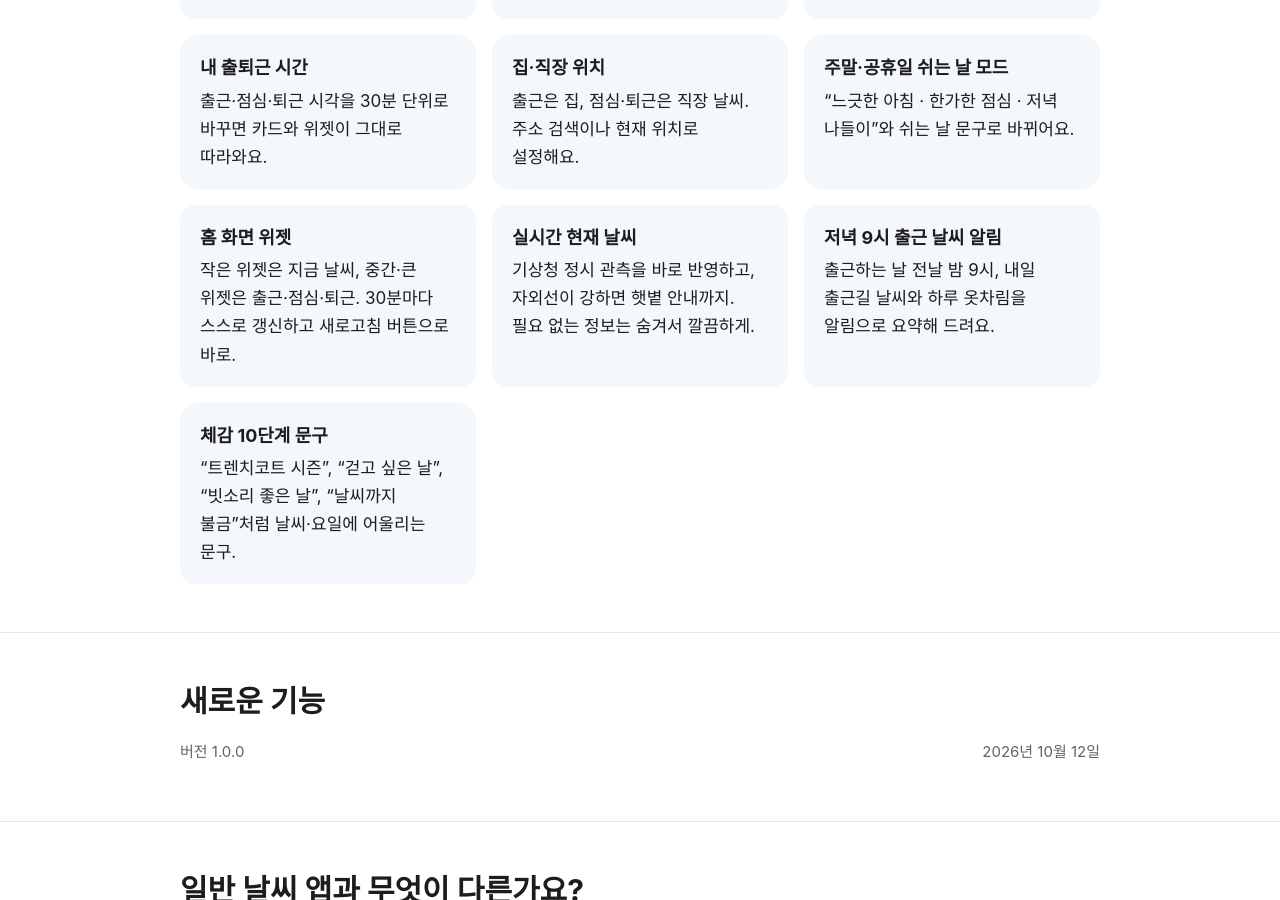
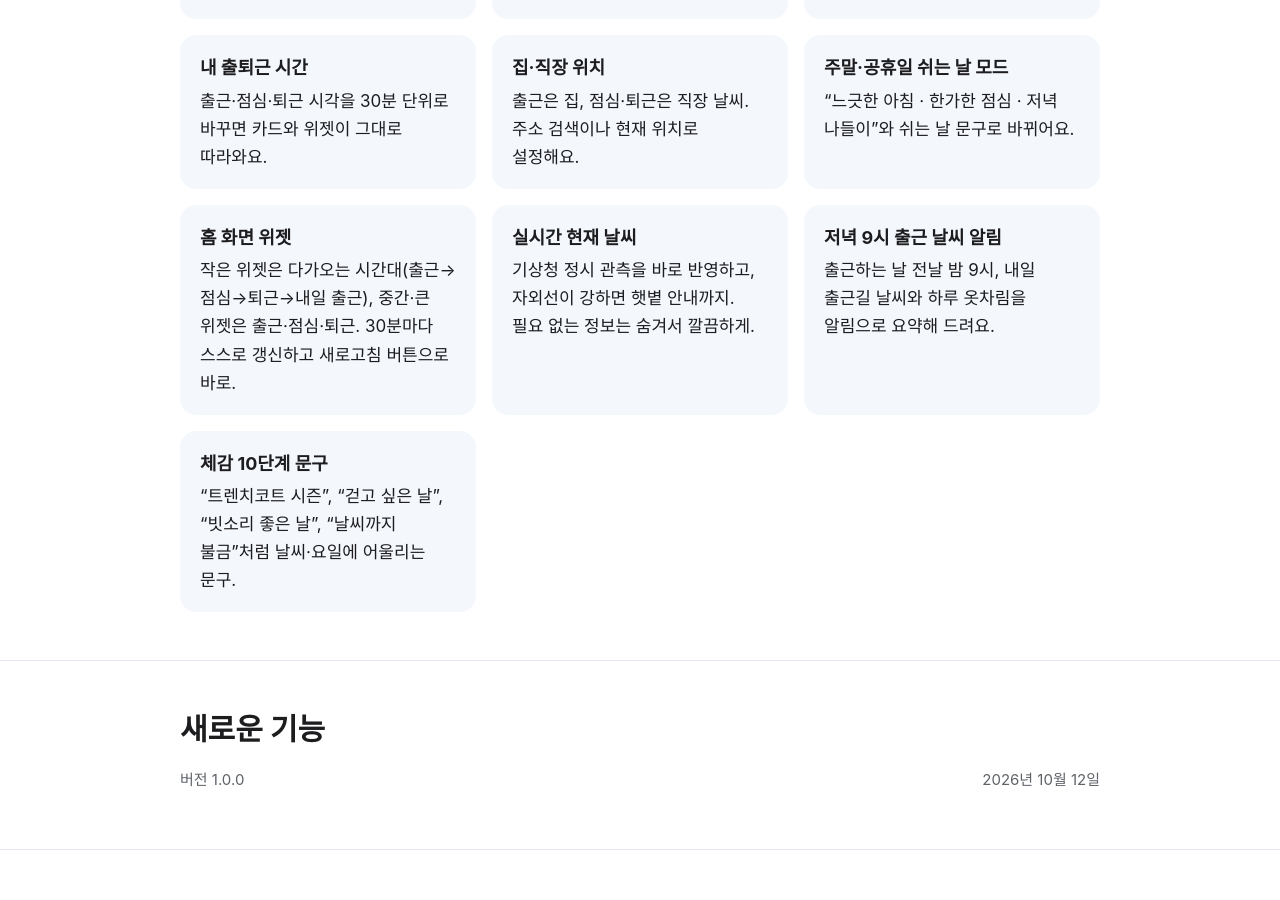
Before and after one commit to theteamcumulus/theteamcumulus.github.io, a Jekyll site: the page built from weatherfit/index.html, in a window 1280 px wide and 900 px high, scrolled down 2356 px. Built offline with Jekyll 4.4.1, drawn with Linux system fonts in a browser that asks for light colours.

Commit message:
docs(weatherfit): small widget shows the next slot (commute → lunch → leave → tomorrow) from 1.0.3
Co-Authored-By: Claude Opus 5.5 <noreply@anthropic.com>

```diff
--- a/llms.txt
+++ b/llms.txt
@@ -86,7 +86,7 @@ App Store 등록정보는 2026-10-13에 iTunes Lookup으로 확인했다. 기계
 - 옷차림: 세 시간대 체감 중 가장 쌀쌀한 때 기준의 하루 옷차림, 일교차 8도 이상이면 겹쳐 입기, 비 오는 시간대 우산 안내, 점심·퇴근엔 겉옷 벗기/다시 입기 안내. 상단 현재 날씨는 지금과 가장 가까운 시간대 옷차림.
 - 장소: 집(출근)·직장(점심·퇴근) 위치를 따로 설정. 주말·공휴일엔 모두 집 기준.
 - 쉬는 날: 토·일요일과 공휴일·대체공휴일엔 '느긋한 아침 · 한가한 점심 · 저녁 나들이'와 쉬는 날 문구. 공휴일 데이터는 한국천문연구원 특일 정보 기반 2026~2027년, Firebase Remote Config로 임시공휴일 갱신.
-- 위젯: 소형은 현재 날씨(기상청 실황·체감·옷차림), 중형·대형은 출근·점심·퇴근. 약 30분마다 자동 갱신, 새로고침 버튼. 앱과 같은 시간·장소·문구.
+- 위젯: 소형은 다가오는 시간대 하나(출근 전 출근길 → 점심 → 퇴근길 → 퇴근 뒤 다음 날 출근길, 편집에서 특정 시간대·현재 날씨로 고정 가능), 중형·대형은 출근·점심·퇴근. 약 30분마다 자동 갱신, 새로고침 버튼. 앱과 같은 시간·장소·문구.
 - 저녁 알림(선택, 기본 꺼짐): 출근하는 날 전날 밤 9시에 내일 출근길 기온·체감·하루 옷차림·점심/퇴근 기온·일교차/우산 안내를 로컬 알림으로 보낸다. 다음날이 주말·공휴일이면 보내지 않는다.
 - 상단 현재 날씨는 기상청 초단기실황(매시 정시 관측, 약 5분 뒤 반영)을 쓴다. 햇빛이 없는 시간엔 자외선, 비 올 확률이 0이면 강수확률 표시를 생략한다.
 - 익명 오류 정보와 사용 통계만 수집(Firebase), 광고 식별자(IDFA) 미사용. 안드로이드 버전은 없다.
--- a/weatherfit/build_landing.py
+++ b/weatherfit/build_landing.py
@@ -66,7 +66,7 @@ FAQS = [
     ("주말이나 공휴일에는 어떻게 보이나요?",
      "토요일·일요일과 공휴일·대체공휴일에는 출근·퇴근 대신 '느긋한 아침 · 한가한 점심 · 저녁 나들이'로 바뀌고, 체감 문구도 '피크닉하기 좋은 날', '쉬는 날 날씨 최고'처럼 쉬는 날 톤으로 나옵니다. 공휴일 정보는 한국천문연구원 특일 정보(공공데이터포털) 기준으로 2026~2027년을 담고 있으며, 임시공휴일은 앱 업데이트 없이 반영할 수 있습니다."),
     ("홈 화면 위젯이 있나요?",
-     "소·중·대 세 가지 크기의 홈 화면 위젯이 있습니다. 작은 위젯은 지금 날씨와 체감·옷차림을, 중간·큰 위젯은 출근·점심·퇴근 날씨를 보여줍니다. 위젯은 약 30분마다 스스로 기상청 예보를 받아 갱신되고, 새로고침 버튼(↻)을 누르면 바로 최신 날씨로 바뀝니다. 앱과 같은 출퇴근 시간, 집·직장 위치, 쉬는 날 문구, 하루 옷차림을 따릅니다. 위젯은 iOS 17 이상에서 쓸 수 있습니다."),
+     "소·중·대 세 가지 크기의 홈 화면 위젯이 있습니다. 작은 위젯은 다가오는 시간대 하나의 날씨와 체감·옷차림을 보여줍니다. 출근 전에는 출근길, 그다음 점심, 퇴근길 순서로 바뀌고 퇴근 뒤에는 다음 날 출근길이 나옵니다(위젯 편집에서 특정 시간대나 지금 날씨로 고정할 수 있습니다). 중간·큰 위젯은 출근·점심·퇴근 날씨를 한 번에 보여줍니다. 위젯은 약 30분마다 스스로 기상청 예보를 받아 갱신되고, 새로고침 버튼(↻)을 누르면 바로 최신 날씨로 바뀝니다. 앱과 같은 출퇴근 시간, 집·직장 위치, 쉬는 날 문구, 하루 옷차림을 따릅니다. 위젯은 iOS 17 이상에서 쓸 수 있습니다."),
     ("출근 전날 밤에 내일 날씨를 알려주나요?",
      "네. '저녁 9시 출근 날씨 알림'을 켜면 출근하는 날 전날 밤 9시에 내일 출근길 기온과 체감, 하루 옷차림, 점심·퇴근길 기온, 일교차·우산 안내를 한 번에 알려줍니다. 다음날이 주말·공휴일이면 보내지 않으며, 기본값은 꺼짐입니다. 알림은 기기 안에서 예약되는 로컬 알림입니다."),
     ("지금 기온이 기상청 발표와 같은가요?",
@@ -84,7 +84,7 @@ FEATURES = [
     ("내 출퇴근 시간", "출근·점심·퇴근 시각을 30분 단위로 바꾸면 카드와 위젯이 그대로 따라와요."),
     ("집·직장 위치", "출근은 집, 점심·퇴근은 직장 날씨. 주소 검색이나 현재 위치로 설정해요."),
     ("주말·공휴일 쉬는 날 모드", "“느긋한 아침 · 한가한 점심 · 저녁 나들이”와 쉬는 날 문구로 바뀌어요."),
-    ("홈 화면 위젯", "작은 위젯은 지금 날씨, 중간·큰 위젯은 출근·점심·퇴근. 30분마다 스스로 갱신하고 새로고침 버튼으로 바로."),
+    ("홈 화면 위젯", "작은 위젯은 다가오는 시간대(출근→점심→퇴근→내일 출근), 중간·큰 위젯은 출근·점심·퇴근. 30분마다 스스로 갱신하고 새로고침 버튼으로 바로."),
     ("실시간 현재 날씨", "기상청 정시 관측을 바로 반영하고, 자외선이 강하면 햇볕 안내까지. 필요 없는 정보는 숨겨서 깔끔하게."),
     ("저녁 9시 출근 날씨 알림", "출근하는 날 전날 밤 9시, 내일 출근길 날씨와 하루 옷차림을 알림으로 요약해 드려요."),
     ("체감 10단계 문구", "“트렌치코트 시즌”, “걷고 싶은 날”, “빗소리 좋은 날”, “날씨까지 불금”처럼 날씨·요일에 어울리는 문구."),
--- a/weatherfit/index.html
+++ b/weatherfit/index.html
@@ -95,7 +95,7 @@ permalink: /weatherfit/
         "내 출퇴근 시간: 출근·점심·퇴근 시각을 30분 단위로 바꾸면 카드와 위젯이 그대로 따라와요.",
         "집·직장 위치: 출근은 집, 점심·퇴근은 직장 날씨. 주소 검색이나 현재 위치로 설정해요.",
         "주말·공휴일 쉬는 날 모드: “느긋한 아침 · 한가한 점심 · 저녁 나들이”와 쉬는 날 문구로 바뀌어요.",
-        "홈 화면 위젯: 작은 위젯은 지금 날씨, 중간·큰 위젯은 출근·점심·퇴근. 30분마다 스스로 갱신하고 새로고침 버튼으로 바로.",
+        "홈 화면 위젯: 작은 위젯은 다가오는 시간대(출근→점심→퇴근→내일 출근), 중간·큰 위젯은 출근·점심·퇴근. 30분마다 스스로 갱신하고 새로고침 버튼으로 바로.",
         "실시간 현재 날씨: 기상청 정시 관측을 바로 반영하고, 자외선이 강하면 햇볕 안내까지. 필요 없는 정보는 숨겨서 깔끔하게.",
         "저녁 9시 출근 날씨 알림: 출근하는 날 전날 밤 9시, 내일 출근길 날씨와 하루 옷차림을 알림으로 요약해 드려요.",
         "체감 10단계 문구: “트렌치코트 시즌”, “걷고 싶은 날”, “빗소리 좋은 날”, “날씨까지 불금”처럼 날씨·요일에 어울리는 문구."
@@ -188,7 +188,7 @@ permalink: /weatherfit/
           "name": "홈 화면 위젯이 있나요?",
           "acceptedAnswer": {
             "@type": "Answer",
-            "text": "소·중·대 세 가지 크기의 홈 화면 위젯이 있습니다. 작은 위젯은 지금 날씨와 체감·옷차림을, 중간·큰 위젯은 출근·점심·퇴근 날씨를 보여줍니다. 위젯은 약 30분마다 스스로 기상청 예보를 받아 갱신되고, 새로고침 버튼(↻)을 누르면 바로 최신 날씨로 바뀝니다. 앱과 같은 출퇴근 시간, 집·직장 위치, 쉬는 날 문구, 하루 옷차림을 따릅니다. 위젯은 iOS 17 이상에서 쓸 수 있습니다."
+            "text": "소·중·대 세 가지 크기의 홈 화면 위젯이 있습니다. 작은 위젯은 다가오는 시간대 하나의 날씨와 체감·옷차림을 보여줍니다. 출근 전에는 출근길, 그다음 점심, 퇴근길 순서로 바뀌고 퇴근 뒤에는 다음 날 출근길이 나옵니다(위젯 편집에서 특정 시간대나 지금 날씨로 고정할 수 있습니다). 중간·큰 위젯은 출근·점심·퇴근 날씨를 한 번에 보여줍니다. 위젯은 약 30분마다 스스로 기상청 예보를 받아 갱신되고, 새로고침 버튼(↻)을 누르면 바로 최신 날씨로 바뀝니다. 앱과 같은 출퇴근 시간, 집·직장 위치, 쉬는 날 문구, 하루 옷차림을 따릅니다. 위젯은 iOS 17 이상에서 쓸 수 있습니다."
           }
         },
         {
@@ -386,7 +386,7 @@ header.hero :focus-visible{outline-color:#fff;box-shadow:0 0 0 6px rgba(0,0,0,.6
           <li><strong>내 출퇴근 시간</strong>출근·점심·퇴근 시각을 30분 단위로 바꾸면 카드와 위젯이 그대로 따라와요.</li>
           <li><strong>집·직장 위치</strong>출근은 집, 점심·퇴근은 직장 날씨. 주소 검색이나 현재 위치로 설정해요.</li>
           <li><strong>주말·공휴일 쉬는 날 모드</strong>“느긋한 아침 · 한가한 점심 · 저녁 나들이”와 쉬는 날 문구로 바뀌어요.</li>
-          <li><strong>홈 화면 위젯</strong>작은 위젯은 지금 날씨, 중간·큰 위젯은 출근·점심·퇴근. 30분마다 스스로 갱신하고 새로고침 버튼으로 바로.</li>
+          <li><strong>홈 화면 위젯</strong>작은 위젯은 다가오는 시간대(출근→점심→퇴근→내일 출근), 중간·큰 위젯은 출근·점심·퇴근. 30분마다 스스로 갱신하고 새로고침 버튼으로 바로.</li>
           <li><strong>실시간 현재 날씨</strong>기상청 정시 관측을 바로 반영하고, 자외선이 강하면 햇볕 안내까지. 필요 없는 정보는 숨겨서 깔끔하게.</li>
           <li><strong>저녁 9시 출근 날씨 알림</strong>출근하는 날 전날 밤 9시, 내일 출근길 날씨와 하루 옷차림을 알림으로 요약해 드려요.</li>
           <li><strong>체감 10단계 문구</strong>“트렌치코트 시즌”, “걷고 싶은 날”, “빗소리 좋은 날”, “날씨까지 불금”처럼 날씨·요일에 어울리는 문구.</li>
@@ -448,7 +448,7 @@ header.hero :focus-visible{outline-color:#fff;box-shadow:0 0 0 6px rgba(0,0,0,.6
         <details><summary>주말이나 공휴일에는 어떻게 보이나요?</summary>
           <p>토요일·일요일과 공휴일·대체공휴일에는 출근·퇴근 대신 &#x27;느긋한 아침 · 한가한 점심 · 저녁 나들이&#x27;로 바뀌고, 체감 문구도 &#x27;피크닉하기 좋은 날&#x27;, &#x27;쉬는 날 날씨 최고&#x27;처럼 쉬는 날 톤으로 나옵니다. 공휴일 정보는 한국천문연구원 특일 정보(공공데이터포털) 기준으로 2026~2027년을 담고 있으며, 임시공휴일은 앱 업데이트 없이 반영할 수 있습니다.</p></details>
         <details><summary>홈 화면 위젯이 있나요?</summary>
-          <p>소·중·대 세 가지 크기의 홈 화면 위젯이 있습니다. 작은 위젯은 지금 날씨와 체감·옷차림을, 중간·큰 위젯은 출근·점심·퇴근 날씨를 보여줍니다. 위젯은 약 30분마다 스스로 기상청 예보를 받아 갱신되고, 새로고침 버튼(↻)을 누르면 바로 최신 날씨로 바뀝니다. 앱과 같은 출퇴근 시간, 집·직장 위치, 쉬는 날 문구, 하루 옷차림을 따릅니다. 위젯은 iOS 17 이상에서 쓸 수 있습니다.</p></details>
+          <p>소·중·대 세 가지 크기의 홈 화면 위젯이 있습니다. 작은 위젯은 다가오는 시간대 하나의 날씨와 체감·옷차림을 보여줍니다. 출근 전에는 출근길, 그다음 점심, 퇴근길 순서로 바뀌고 퇴근 뒤에는 다음 날 출근길이 나옵니다(위젯 편집에서 특정 시간대나 지금 날씨로 고정할 수 있습니다). 중간·큰 위젯은 출근·점심·퇴근 날씨를 한 번에 보여줍니다. 위젯은 약 30분마다 스스로 기상청 예보를 받아 갱신되고, 새로고침 버튼(↻)을 누르면 바로 최신 날씨로 바뀝니다. 앱과 같은 출퇴근 시간, 집·직장 위치, 쉬는 날 문구, 하루 옷차림을 따릅니다. 위젯은 iOS 17 이상에서 쓸 수 있습니다.</p></details>
         <details><summary>출근 전날 밤에 내일 날씨를 알려주나요?</summary>
           <p>네. &#x27;저녁 9시 출근 날씨 알림&#x27;을 켜면 출근하는 날 전날 밤 9시에 내일 출근길 기온과 체감, 하루 옷차림, 점심·퇴근길 기온, 일교차·우산 안내를 한 번에 알려줍니다. 다음날이 주말·공휴일이면 보내지 않으며, 기본값은 꺼짐입니다. 알림은 기기 안에서 예약되는 로컬 알림입니다.</p></details>
         <details><summary>지금 기온이 기상청 발표와 같은가요?</summary>
```
Also changed, not shown: weatherfit/support.md (+2 -2 lines).
